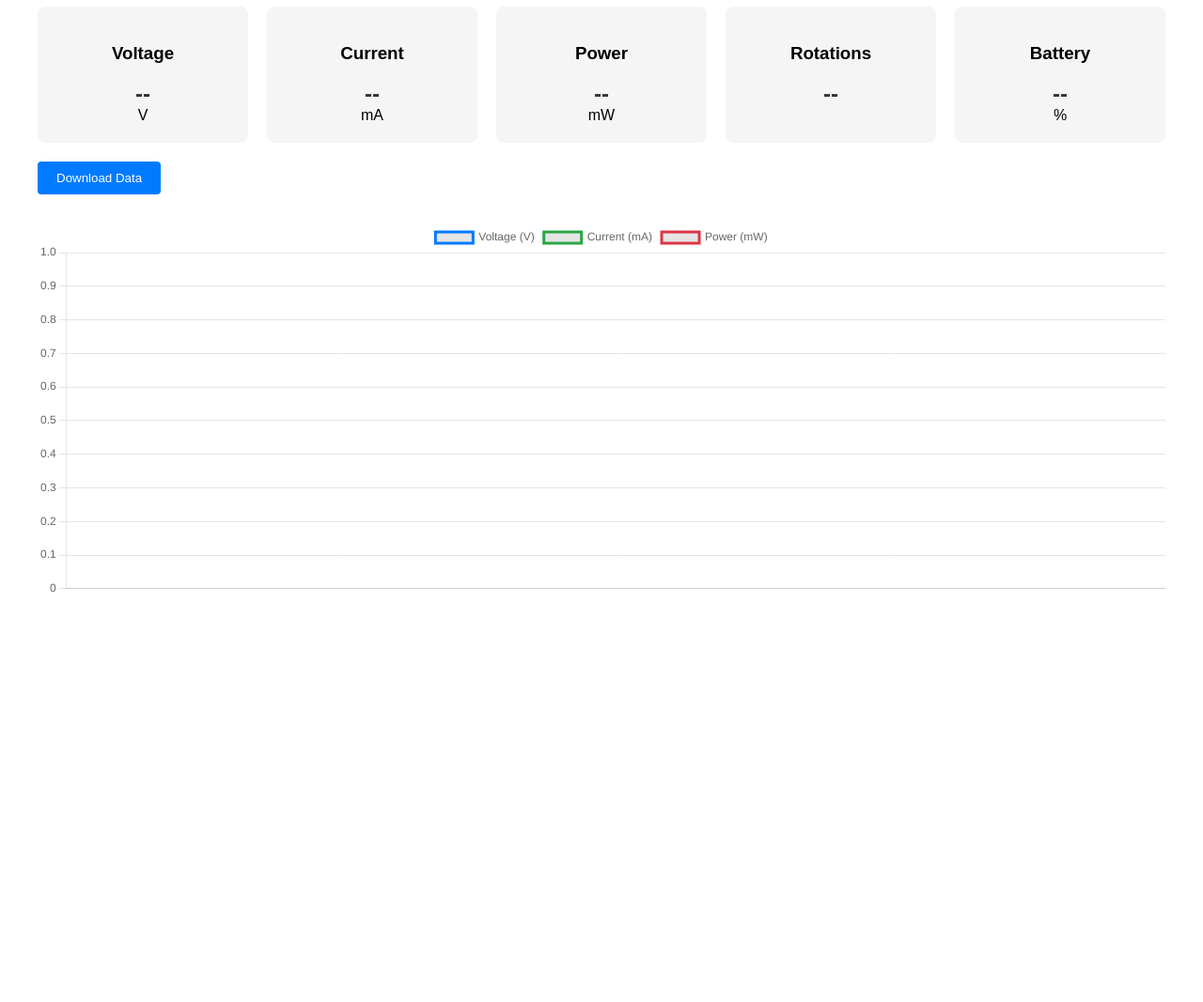
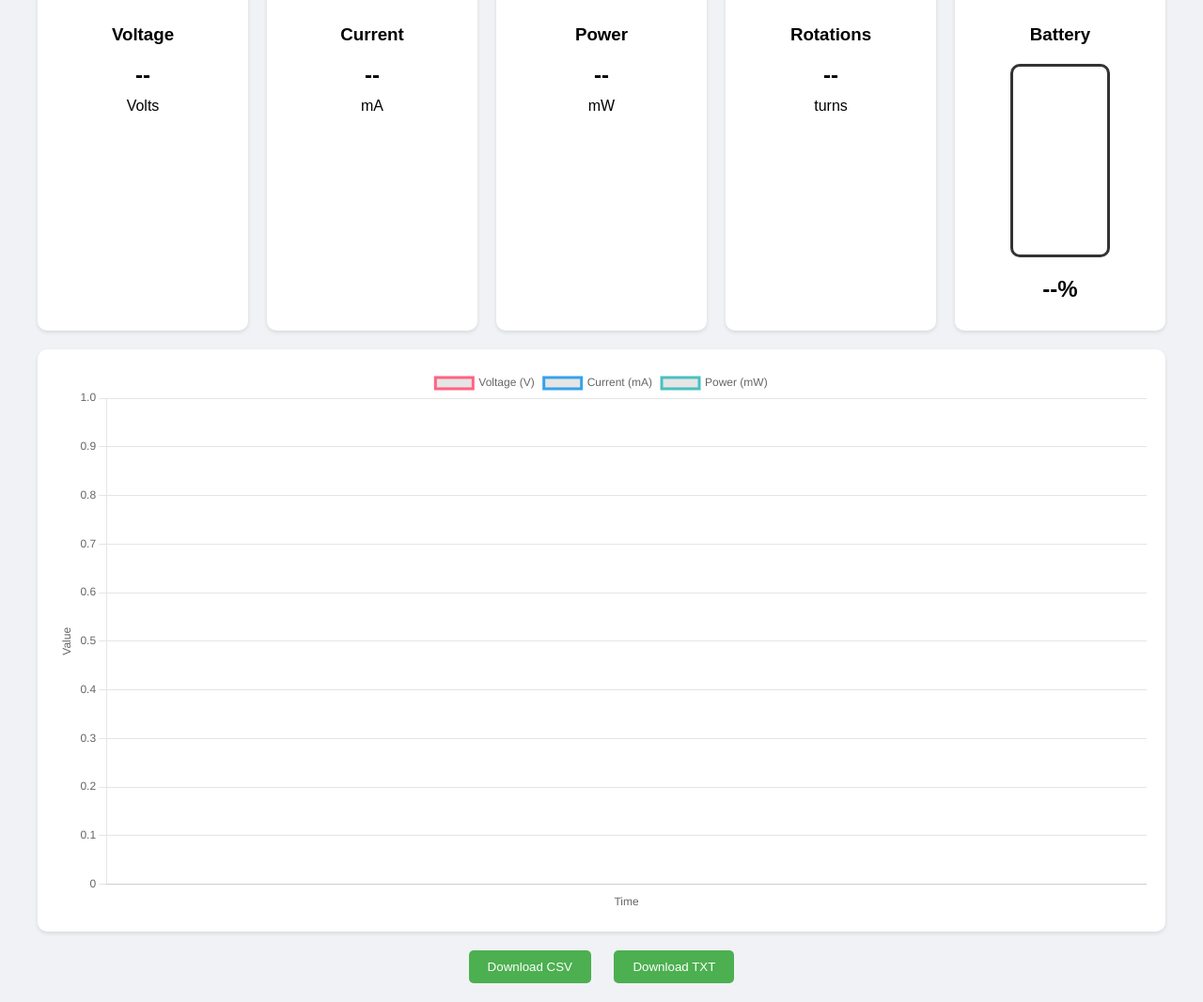
Before and after one commit to Richard09-1/Proyecto_Monitoreo, a website: page public/index.html in a window 1280 px wide. Shown: the part 93-1160 px from the top of the page at 94% size. Before the commit the page ends 800 px from the top, so only its background shows below. Drawn offline with nearby package versions, Linux system fonts and the light colour scheme; no server answers.

Commit message:
index.html

```diff
--- a/public/index.html
+++ b/public/index.html
@@ -3,152 +3,227 @@
 <head>
     <meta charset="UTF-8">
     <meta name="viewport" content="width=device-width, initial-scale=1.0">
-    <title>Sensor Data Monitor</title>
+    <title>Solar Panel Monitoring</title>
     <script src="https://cdnjs.cloudflare.com/ajax/libs/Chart.js/3.7.0/chart.min.js"></script>
     <style>
         body {
             font-family: Arial, sans-serif;
+            margin: 20px;
+            background-color: #f0f2f5;
+        }
+        .container {
             max-width: 1200px;
             margin: 0 auto;
+        }
+        .chart-container {
+            background: white;
+            border-radius: 10px;
             padding: 20px;
+            margin-bottom: 20px;
+            box-shadow: 0 2px 4px rgba(0,0,0,0.1);
         }
-        .data-container {
+        .metrics {
             display: grid;
             grid-template-columns: repeat(auto-fit, minmax(200px, 1fr));
             gap: 20px;
             margin-bottom: 20px;
         }
-        .data-card {
-            background: #f5f5f5;
+        .metric-card {
+            background: white;
             padding: 20px;
-            border-radius: 8px;
+            border-radius: 10px;
             text-align: center;
+            box-shadow: 0 2px 4px rgba(0,0,0,0.1);
         }
-        .value {
+        .metric-value {
             font-size: 24px;
             font-weight: bold;
-            color: #333;
+            margin: 10px 0;
         }
-        .chart-container {
-            margin-top: 30px;
-            height: 400px;
+        .battery-indicator {
+            width: 100px;
+            height: 200px;
+            margin: 20px auto;
+            border: 3px solid #333;
+            border-radius: 10px;
+            position: relative;
         }
-        button {
+        .battery-level {
+            position: absolute;
+            bottom: 0;
+            width: 100%;
+            background: linear-gradient(to top, #4CAF50, #8BC34A);
+            transition: height 0.5s;
+            border-radius: 5px;
+        }
+        .download-buttons {
+            text-align: center;
+            margin: 20px 0;
+        }
+        .download-btn {
+            background-color: #4CAF50;
+            color: white;
             padding: 10px 20px;
-            background: #007bff;
-            color: white;
             border: none;
-            border-radius: 4px;
+            border-radius: 5px;
             cursor: pointer;
+            margin: 0 10px;
         }
-        button:hover {
-            background: #0056b3;
+        .download-btn:hover {
+            background-color: #45a049;
         }
     </style>
 </head>
 <body>
-    <h1>Sensor Data Monitor</h1>
+    <div class="container">
+        <h1>Solar Panel Monitoring System</h1>
 
-    <div class="data-container">
-        <div class="data-card">
+        <div class="metrics">
+            <div class="metric-card">
                 <h3>Voltage</h3>
-            <div id="voltage" class="value">--</div>
-            <div>V</div>
+                <div id="voltage" class="metric-value">--</div>
+                <div>Volts</div>
             </div>
-        <div class="data-card">
+            <div class="metric-card">
                 <h3>Current</h3>
-            <div id="current" class="value">--</div>
+                <div id="current" class="metric-value">--</div>
                 <div>mA</div>
             </div>
-        <div class="data-card">
+            <div class="metric-card">
                 <h3>Power</h3>
-            <div id="power" class="value">--</div>
+                <div id="power" class="metric-value">--</div>
                 <div>mW</div>
             </div>
-        <div class="data-card">
+            <div class="metric-card">
                 <h3>Rotations</h3>
-            <div id="rotations" class="value">--</div>
+                <div id="rotations" class="metric-value">--</div>
+                <div>turns</div>
             </div>
-        <div class="data-card">
+            <div class="metric-card">
                 <h3>Battery</h3>
-            <div id="battery" class="value">--</div>
-            <div>%</div>
+                <div class="battery-indicator">
+                    <div id="battery-level" class="battery-level"></div>
+                </div>
+                <div id="battery-percentage" class="metric-value">--%</div>
             </div>
         </div>
 
-    <button onclick="downloadData()">Download Data</button>
+        <div class="chart-container">
+            <canvas id="powerChart"></canvas>
+        </div>
 
-    <div class="chart-container">
-        <canvas id="dataChart"></canvas>
+        <div class="download-buttons">
+            <button onclick="downloadData('csv')" class="download-btn">Download CSV</button>
+            <button onclick="downloadData('txt')" class="download-btn">Download TXT</button>
+        </div>
     </div>
 
     <script>
-        let chart;
+        let powerChart;
+        const MAX_DATA_POINTS = 50;
 
         function initChart() {
-            const ctx = document.getElementById('dataChart').getContext('2d');
-            chart = new Chart(ctx, {
+            const ctx = document.getElementById('powerChart').getContext('2d');
+            powerChart = new Chart(ctx, {
                 type: 'line',
                 data: {
                     labels: [],
-                    datasets: [
-                        {
+                    datasets: [{
                         label: 'Voltage (V)',
-                            borderColor: '#007bff',
+                        borderColor: 'rgb(255, 99, 132)',
                         data: []
-                        },
-                        {
+                    }, {
                         label: 'Current (mA)',
-                            borderColor: '#28a745',
+                        borderColor: 'rgb(54, 162, 235)',
                         data: []
-                        },
-                        {
+                    }, {
                         label: 'Power (mW)',
-                            borderColor: '#dc3545',
+                        borderColor: 'rgb(75, 192, 192)',
                         data: []
-                        }
-                    ]
+                    }]
                 },
                 options: {
                     responsive: true,
-                    maintainAspectRatio: false
+                    animation: false,
+                    scales: {
+                        x: {
+                            display: true,
+                            title: {
+                                display: true,
+                                text: 'Time'
+                            }
+                        },
+                        y: {
+                            display: true,
+                            title: {
+                                display: true,
+                                text: 'Value'
+                            }
+                        }
+                    }
                 }
             });
         }
 
-        function updateData() {
-            fetch('/data')
+        function updateChart(data) {
+            const timestamp = new Date(data.timestamp).toLocaleTimeString();
+
+            powerChart.data.labels.push(timestamp);
+            powerChart.data.datasets[0].data.push(data.voltaje);
+            powerChart.data.datasets[1].data.push(data.corriente);
+            powerChart.data.datasets[2].data.push(data.potencia);
+
+            if (powerChart.data.labels.length > MAX_DATA_POINTS) {
+                powerChart.data.labels.shift();
+                powerChart.data.datasets.forEach(dataset => dataset.data.shift());
+            }
+
+            powerChart.update();
+        }
+
+        function updateMetrics(data) {
+            document.getElementById('voltage').textContent = data.voltaje.toFixed(2);
+            document.getElementById('current').textContent = data.corriente.toFixed(2);
+            document.getElementById('power').textContent = data.potencia.toFixed(2);
+            document.getElementById('rotations').textContent = data['# vueltas'];
+            document.getElementById('battery-percentage').textContent = data['Bateria'] + '%';
+
+            const batteryLevel = document.getElementById('battery-level');
+            batteryLevel.style.height = data['Bateria'] + '%';
+
+            // Update battery color based on level
+            const percentage = data['Bateria'];
+            if (percentage <= 20) {
+                batteryLevel.style.background = '#ff4444';
+            } else if (percentage <= 50) {
+                batteryLevel.style.background = '#ffbb33';
+            } else {
+                batteryLevel.style.background = '#00C851';
+            }
+        }
+
+        function downloadData(format) {
+            window.location.href = `/download/${format}`;
+        }
+
+        function fetchData() {
+            fetch('/history')
                 .then(response => response.json())
                 .then(data => {
                     if (data.length > 0) {
-                        const latest = data[data.length - 1];
-
-                        document.getElementById('voltage').textContent = latest.voltaje.toFixed(2);
-                        document.getElementById('current').textContent = latest.corriente.toFixed(2);
-                        document.getElementById('power').textContent = latest.potencia.toFixed(2);
-                        document.getElementById('rotations').textContent = latest['# vueltas'];
-                        document.getElementById('battery').textContent = latest['Bateria'].toFixed(1);
-
-                        // Update chart
-                        chart.data.labels = data.map(d => new Date(d.timestamp).toLocaleTimeString());
-                        chart.data.datasets[0].data = data.map(d => d.voltaje);
-                        chart.data.datasets[1].data = data.map(d => d.corriente);
-                        chart.data.datasets[2].data = data.map(d => d.potencia);
-                        chart.update();
+                        const lastData = data[data.length - 1];
+                        updateMetrics(lastData);
+                        data.forEach(updateChart);
                     }
                 })
                 .catch(error => console.error('Error fetching data:', error));
         }
 
-        function downloadData() {
-            window.location.href = '/download';
-        }
-
         // Initialize
         initChart();
-        updateData();
-        // Update every 10 seconds
-        setInterval(updateData, 10000);
+        fetchData();
+        // Update every 5 seconds
+        setInterval(fetchData, 5000);
     </script>
 </body>
 </html>
```
Lines whose indentation alone changed are shown as unchanged.
